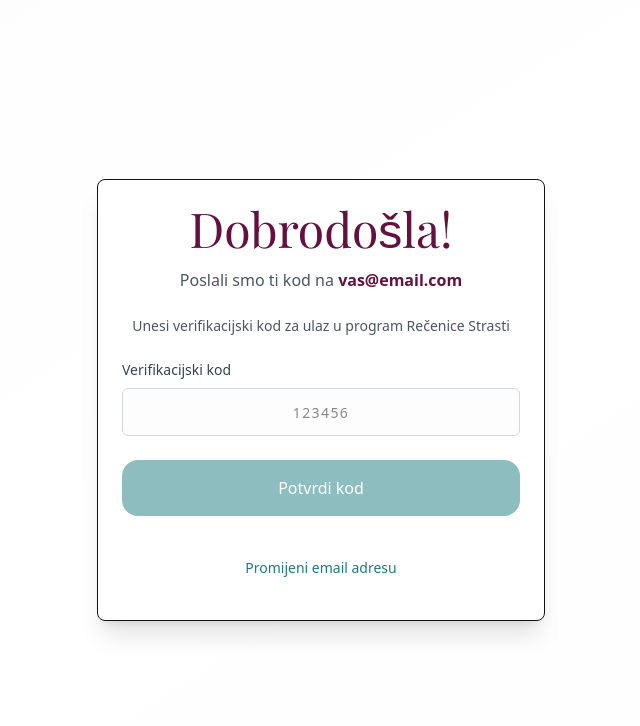
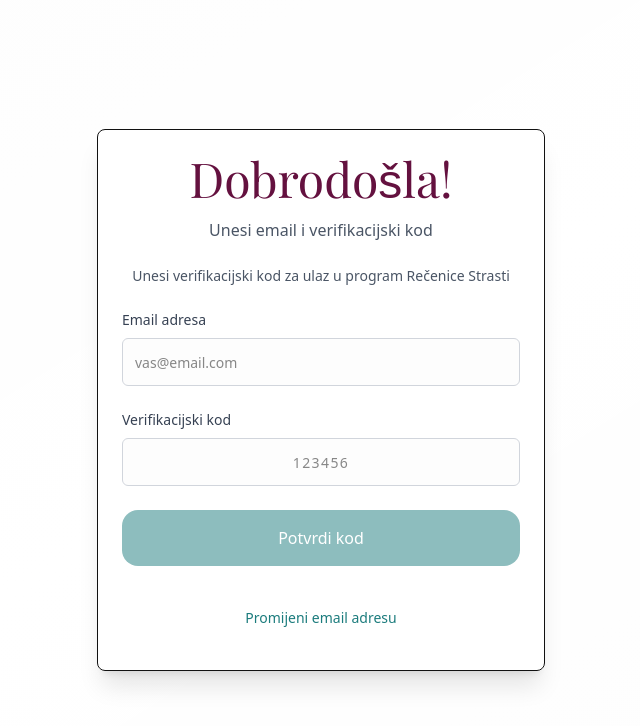
Before and after one commit to Gudichi/recenice-strasti-app, a Next.js app: page /welcome in a window 1280 px wide. Shown: the top 726 px of the page, without its empty margins (319-959 px from the left). Built offline with nearby package versions, Linux system fonts and the light colour scheme; no server answers; a web font is replaced by a local one.

Commit message:
Fix magic link redirect loop - add /welcome route support and improve OTP handling

```diff
--- a/app/welcome/page.tsx
+++ b/app/welcome/page.tsx
@@ -4,20 +4,55 @@ import { CTAButton } from '@/components/ui/cta-button'
 import { Card, CardContent, CardDescription, CardHeader } from '@/components/ui/card'
 import { Input } from '@/components/ui/input'
 import { SectionTitle } from '@/components/ui/section-title'
-import { useRouter } from 'next/navigation'
-import { useState, Suspense } from 'react'
+import { useRouter, useSearchParams } from 'next/navigation'
+import { useState, Suspense, useEffect } from 'react'
+import { verifyOTP } from '@/lib/auth'
 
 function WelcomeContent() {
   const router = useRouter()
+  const searchParams = useSearchParams()
   const [code, setCode] = useState('')
-  const email = 'vas@email.com' // TODO: Get from search params
+  const [email, setEmail] = useState('')
+  const [loading, setLoading] = useState(false)
+  const [error, setError] = useState<string | null>(null)
+  const [success, setSuccess] = useState<string | null>(null)
 
-  const handleVerifyCode = () => {
-    if (code) {
-      // TODO: Implement actual code verification
-      console.log('Verifying code:', code)
+  useEffect(() => {
+    // Extract email from URL params if available
+    const emailParam = searchParams.get('email')
+    if (emailParam) {
+      setEmail(emailParam)
+    }
+
+    // Check if we have access_token in URL (from magic link)
+    const hash = window.location.hash
+    if (hash.includes('access_token')) {
+      // Magic link authentication - redirect to dashboard
       router.push('/')
     }
+  }, [searchParams, router])
+
+  const handleVerifyCode = async () => {
+    if (!code || !email) {
+      setError('Molimo unesite kod i email')
+      return
+    }
+
+    setLoading(true)
+    setError(null)
+
+    const { user, error } = await verifyOTP(email, code)
+
+    if (error) {
+      setError(error.message)
+    } else if (user) {
+      setSuccess('Uspješno ste se prijavili!')
+      setTimeout(() => {
+        router.push('/')
+      }, 1000)
+    }
+
+    setLoading(false)
   }
 
   return (
@@ -28,13 +63,29 @@ function WelcomeContent() {
             Dobrodošla!
           </SectionTitle>
           <CardDescription className="text-gray-600 text-base">
-            Poslali smo ti kod na <strong className="text-brand-accent">{email}</strong>
+            {email ? `Poslali smo ti kod na ${email}` : 'Unesi email i verifikacijski kod'}
           </CardDescription>
         </CardHeader>
         <CardContent className="space-y-6">
           <p className="text-sm text-gray-600 text-center">
             Unesi verifikacijski kod za ulaz u program Rečenice Strasti
           </p>
+
+          {!email && (
+            <div className="space-y-2">
+              <label htmlFor="email" className="block text-sm font-medium text-gray-700">
+                Email adresa
+              </label>
+              <Input
+                id="email"
+                type="email"
+                placeholder="vas@email.com"
+                value={email}
+                onChange={(e) => setEmail(e.target.value)}
+                className="h-12 text-base border-gray-300 focus:border-brand-cta focus:ring-brand-cta/20"
+              />
+            </div>
+          )}
 
           <div className="space-y-2">
             <label htmlFor="code" className="block text-sm font-medium text-gray-700">
@@ -50,13 +101,25 @@ function WelcomeContent() {
             />
           </div>
 
+          {error && (
+            <div className="text-red-600 text-sm bg-red-50 p-3 rounded-lg border border-red-200">
+              {error}
+            </div>
+          )}
+
+          {success && (
+            <div className="text-green-600 text-sm bg-green-50 p-3 rounded-lg border border-green-200">
+              {success}
+            </div>
+          )}
+
           <CTAButton
             onClick={handleVerifyCode}
+            disabled={loading || !code || !email}
             className="w-full"
-            disabled={!code}
             size="lg"
           >
-            Potvrdi kod
+            {loading ? 'Provjerava...' : 'Potvrdi kod'}
           </CTAButton>
 
           <div className="text-center">
--- a/lib/auth.ts
+++ b/lib/auth.ts
@@ -19,7 +19,7 @@ export async function sendOTP(email: string): Promise<{ error: AuthError | null
     const { error } = await supabase.auth.signInWithOtp({
       email,
       options: {
-        emailRedirectTo: `${window.location.origin}/welcome`,
+        emailRedirectTo: `${process.env.NEXT_PUBLIC_SITE_URL || window.location.origin}/welcome`,
       }
     })
 
--- a/middleware.ts
+++ b/middleware.ts
@@ -44,6 +44,12 @@ export async function middleware(req: NextRequest) {
     req.nextUrl.pathname.startsWith(route)
   )
 
+  // Public routes that don't require authentication
+  const publicRoutes = ['/login', '/welcome']
+  const isPublicRoute = publicRoutes.some(route =>
+    req.nextUrl.pathname.startsWith(route)
+  )
+
   // Redirect unauthenticated users from protected routes to login
   if (isProtectedRoute && !session) {
     return NextResponse.redirect(new URL('/login', req.url))
@@ -52,6 +58,11 @@ export async function middleware(req: NextRequest) {
   // Redirect authenticated users from login to dashboard
   if (req.nextUrl.pathname === '/login' && session) {
     return NextResponse.redirect(new URL('/', req.url))
+  }
+
+  // Allow access to /welcome for OTP verification
+  if (req.nextUrl.pathname === '/welcome') {
+    return response
   }
 
   return response
```
